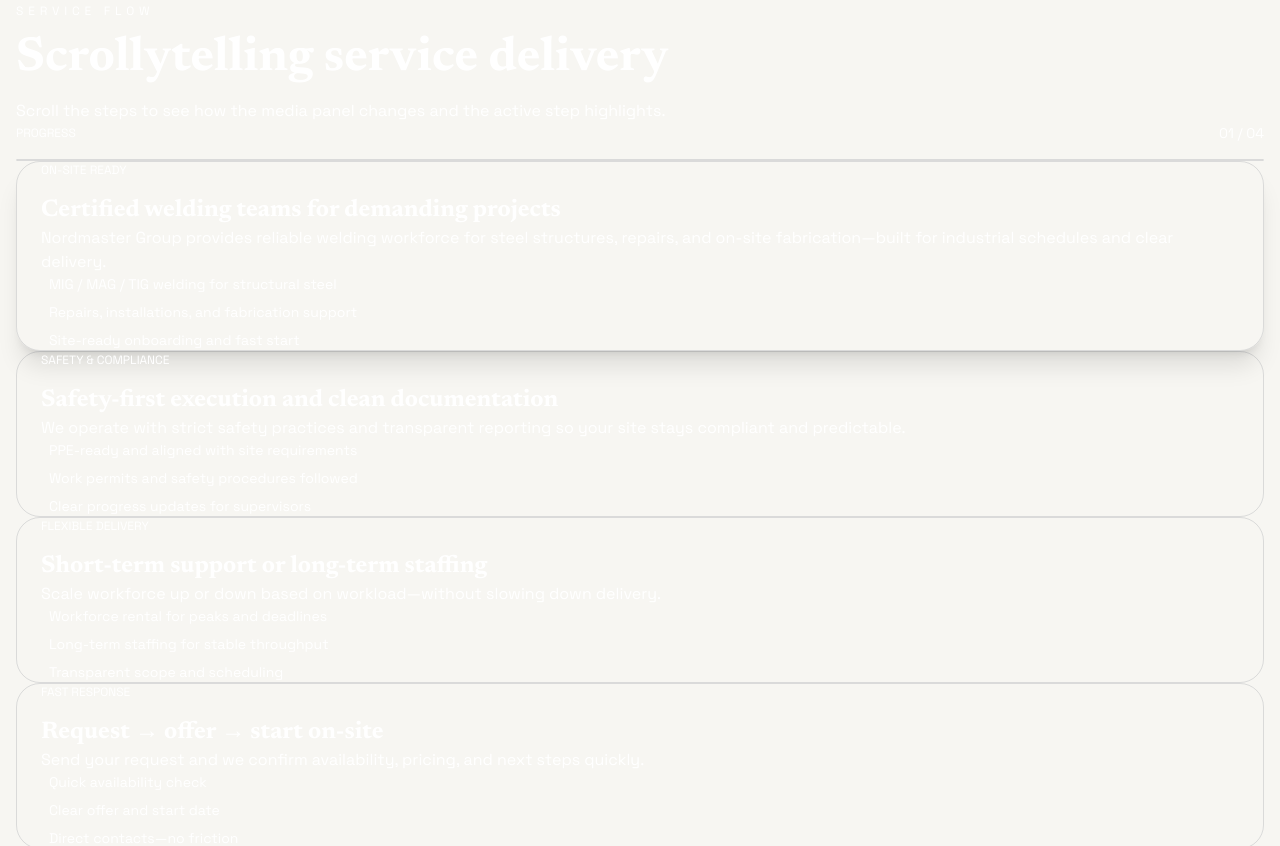
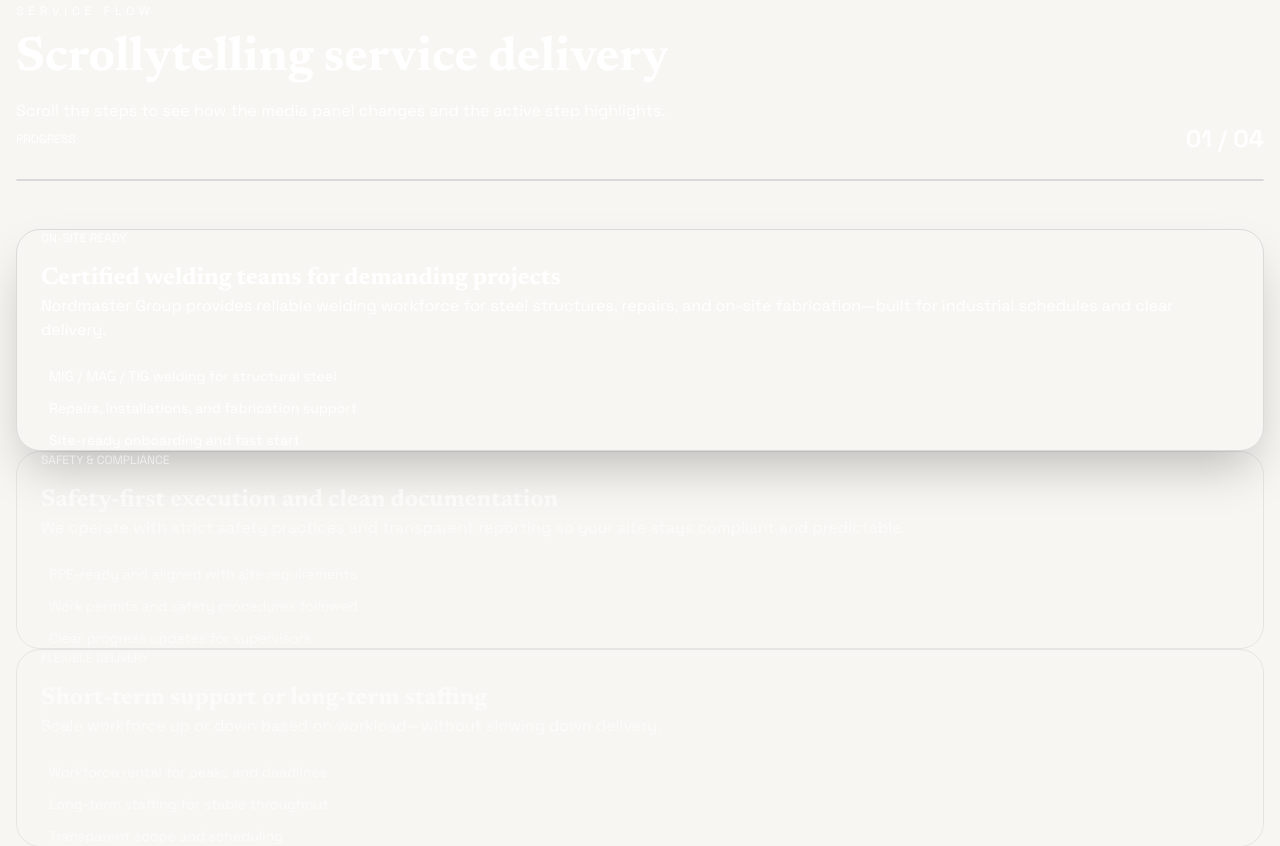
Before and after one commit to Saramah63/Nordmaster.fi, a Next.js app: page /services/hitsaustyot in a window 1280 px wide. Shown: the part 500-1346 px from the top of the page. Built offline with nearby package versions, Linux system fonts and the light colour scheme; grey boxes are pictures that could not be loaded.

Commit message:
feat: enhance scrollytelling UX

```diff
--- a/components/ScrollSteps.tsx
+++ b/components/ScrollSteps.tsx
@@ -59,26 +59,28 @@ export function ScrollSteps({ steps }: ScrollStepsProps) {
 
   return (
     <>
-      <div className="grid lg:grid-cols-[0.95fr_1.05fr] gap-10">
+      <div className="grid lg:grid-cols-[0.95fr_1.05fr] gap-12">
         <div className="lg:sticky lg:top-28 h-max">
-          <div className="flex items-center justify-between mb-4">
+          <div className="flex items-center justify-between mb-6">
             <div className="text-xs uppercase tracking-[0.3em] text-zinc-500">Progress</div>
-            <div className="text-sm text-zinc-200">
+            <div className="text-2xl font-semibold text-white">
               {String(activeIndex + 1).padStart(2, '0')} / {String(steps.length).padStart(2, '0')}
             </div>
           </div>
           <div className="relative">
             <StickyMedia items={mediaItems} activeIndex={activeIndex} />
-            <div className="hidden lg:block absolute -right-6 top-4 w-[2px] h-[80%] bg-white/10">
+          </div>
+        </div>
+
+        <div className="relative">
+          <div className="hidden lg:block absolute -left-6 top-0 h-full w-[2px] bg-white/10">
             <div
               className="absolute left-0 w-full bg-amber-400 transition-all duration-500"
               style={{ height: `${((activeIndex + 1) / steps.length) * 100}%` }}
             />
           </div>
-          </div>
-        </div>
 
-        <div className="space-y-8">
+          <div className="space-y-10">
             {steps.map((step, index) => {
               const isActive = index === activeIndex;
               return (
@@ -88,10 +90,10 @@ export function ScrollSteps({ steps }: ScrollStepsProps) {
                   ref={(el) => {
                     refs.current[index] = el;
                   }}
-                className={`rounded-3xl border transition-all duration-300 px-6 py-8 md:px-8 ${
+                  className={`min-h-[60vh] lg:min-h-[80vh] rounded-3xl border transition-all duration-300 px-6 py-10 md:px-10 ${
                     isActive
-                    ? 'border-amber-400/40 bg-white/5 shadow-xl shadow-black/40'
-                    : 'border-white/10 bg-transparent'
+                      ? 'border-amber-400/60 bg-white/5 shadow-2xl shadow-amber-500/10 text-white'
+                      : 'border-white/10 bg-transparent text-zinc-400 opacity-60'
                   }`}
                 >
                   <div className={`flex items-center gap-3 text-xs uppercase tracking-[0.3em] ${isActive ? 'text-amber-200' : 'text-zinc-500'}`}>
@@ -101,8 +103,8 @@ export function ScrollSteps({ steps }: ScrollStepsProps) {
                   <h3 className={`mt-4 text-2xl md:text-3xl font-semibold ${isActive ? 'text-white' : 'text-zinc-200'}`}>
                     {step.title}
                   </h3>
-                <p className={`mt-3 ${isActive ? 'text-zinc-300' : 'text-zinc-400'}`}>{step.body}</p>
-                <ul className={`mt-5 grid gap-2 text-sm ${isActive ? 'text-zinc-300' : 'text-zinc-500'}`}>
+                  <p className={`mt-3 ${isActive ? 'text-zinc-300' : 'text-zinc-500'}`}>{step.body}</p>
+                  <ul className={`mt-6 grid gap-3 text-sm ${isActive ? 'text-zinc-300' : 'text-zinc-500'}`}>
                     {step.bullets.map((bullet) => (
                       <li key={bullet} className="flex items-start gap-2">
                         <span className="mt-2 h-1.5 w-1.5 rounded-full bg-amber-400" />
@@ -115,6 +117,8 @@ export function ScrollSteps({ steps }: ScrollStepsProps) {
             })}
           </div>
         </div>
+      </div>
+
       {process.env.NODE_ENV !== 'production' && (
         <div className="fixed bottom-4 right-4 z-50 rounded-full border border-white/20 bg-black/80 px-4 py-2 text-xs text-white">
           Active step: {activeIndex + 1}
--- a/components/StickyMedia.tsx
+++ b/components/StickyMedia.tsx
@@ -2,6 +2,7 @@
 
 import Image from 'next/image';
 import { useMemo, useState } from 'react';
+import { Flame, Shield, Layers, Zap } from 'lucide-react';
 
 interface MediaItem {
   src: string;
@@ -15,6 +16,13 @@ interface StickyMediaProps {
   activeIndex: number;
   className?: string;
 }
+
+const placeholderVariants = [
+  { icon: Flame, gradient: 'from-amber-500/30 via-zinc-900 to-black', pattern: '24px', label: 'Heat zone' },
+  { icon: Shield, gradient: 'from-emerald-500/20 via-zinc-900 to-black', pattern: '28px', label: 'Safety ready' },
+  { icon: Layers, gradient: 'from-sky-500/20 via-zinc-900 to-black', pattern: '20px', label: 'Layered build' },
+  { icon: Zap, gradient: 'from-fuchsia-500/20 via-zinc-900 to-black', pattern: '26px', label: 'Fast response' },
+];
 
 export function StickyMedia({ items, activeIndex, className }: StickyMediaProps) {
   const [failed, setFailed] = useState<Record<number, boolean>>({});
@@ -30,10 +38,9 @@ export function StickyMedia({ items, activeIndex, className }: StickyMediaProps)
   const activeItem = items[activeIndex];
 
   return (
-    <div className={`relative overflow-hidden rounded-3xl border border-white/10 bg-zinc-900 shadow-2xl shadow-black/40 ${className || ''}`}>
+    <div className={`relative overflow-hidden rounded-3xl border border-white/10 bg-zinc-900 shadow-2xl shadow-black/50 ${className || ''}`}>
       <div className="relative aspect-[4/5] md:aspect-[3/4]">
         <div className="absolute inset-0 bg-gradient-to-br from-zinc-900 via-zinc-950 to-black" />
-        <div className="absolute inset-0 opacity-40" style={{ backgroundImage: 'radial-gradient(circle at 1px 1px, rgba(255,255,255,0.06) 1px, transparent 0)', backgroundSize: '24px 24px' }} />
 
         {items.map((item, index) => {
           if (!visibleIndices.has(index)) return null;
@@ -42,7 +49,7 @@ export function StickyMedia({ items, activeIndex, className }: StickyMediaProps)
           return (
             <div
               key={item.src}
-              className={`absolute inset-0 transition-opacity duration-700 ease-out ${isActive && !isFailed ? 'opacity-100' : 'opacity-0'}`}
+              className={`absolute inset-0 transition-all duration-700 ease-out ${isActive && !isFailed ? 'opacity-100 scale-100' : 'opacity-0 scale-[1.02]'}`}
             >
               {/* TODO: Add file to /public/images/metal/ */}
               <Image
@@ -63,16 +70,21 @@ export function StickyMedia({ items, activeIndex, className }: StickyMediaProps)
           const isActive = index === activeIndex;
           const isFailed = !!failed[index];
           if (!isFailed) return null;
+          const variant = placeholderVariants[index % placeholderVariants.length];
+          const Icon = variant.icon;
           return (
             <div
               key={`${item.src}-placeholder`}
-              className={`absolute inset-0 transition-opacity duration-700 ease-out ${isActive ? 'opacity-100' : 'opacity-0'}`}
+              className={`absolute inset-0 transition-all duration-700 ease-out ${isActive ? 'opacity-100 scale-100' : 'opacity-0 scale-[1.02]'}`}
             >
-              <div className="absolute inset-0 bg-gradient-to-br from-zinc-900 via-zinc-800 to-zinc-900" />
-              <div className="absolute inset-0 opacity-40" style={{ backgroundImage: 'radial-gradient(circle at 1px 1px, rgba(255,255,255,0.08) 1px, transparent 0)', backgroundSize: '28px 28px' }} />
+              <div className={`absolute inset-0 bg-gradient-to-br ${variant.gradient}`} />
+              <div className="absolute inset-0 opacity-30" style={{ backgroundImage: 'radial-gradient(circle at 1px 1px, rgba(255,255,255,0.08) 1px, transparent 0)', backgroundSize: variant.pattern }} />
               <div className="absolute inset-0 bg-gradient-to-t from-black/70 via-black/10 to-transparent" />
-              <div className="absolute top-8 left-8 text-xs uppercase tracking-[0.4em] text-zinc-300">Placeholder media</div>
-              <div className="absolute bottom-16 left-8 text-lg font-semibold text-white">{item.label}</div>
+              <div className="absolute top-6 left-6 inline-flex items-center gap-2 rounded-full border border-white/20 bg-black/60 px-3 py-2 text-xs uppercase tracking-[0.3em] text-zinc-200">
+                <Icon size={14} />
+                {variant.label}
+              </div>
+              <div className="absolute bottom-16 left-6 text-lg font-semibold text-white">{item.label}</div>
             </div>
           );
         })}
@@ -81,13 +93,13 @@ export function StickyMedia({ items, activeIndex, className }: StickyMediaProps)
       </div>
 
       <div className="absolute top-5 left-5">
-        <div className="inline-flex items-center gap-2 rounded-full border border-white/15 bg-black/70 px-4 py-2 text-xs uppercase tracking-[0.3em] text-zinc-200">
+        <div className="inline-flex items-center gap-2 rounded-full border border-white/20 bg-black/70 px-4 py-2 text-xs uppercase tracking-[0.3em] text-zinc-200">
           {activeItem?.label}
         </div>
       </div>
 
       <div className="absolute bottom-5 left-5 right-5">
-        <div className="inline-flex items-center gap-2 rounded-full border border-white/15 bg-black/60 px-4 py-2 text-xs uppercase tracking-[0.3em] text-zinc-200">
+        <div className="inline-flex items-center gap-2 rounded-full border border-white/20 bg-black/60 px-4 py-2 text-xs uppercase tracking-[0.3em] text-zinc-200">
           {activeItem?.caption}
         </div>
       </div>
```
Lines whose indentation alone changed are shown as unchanged.
